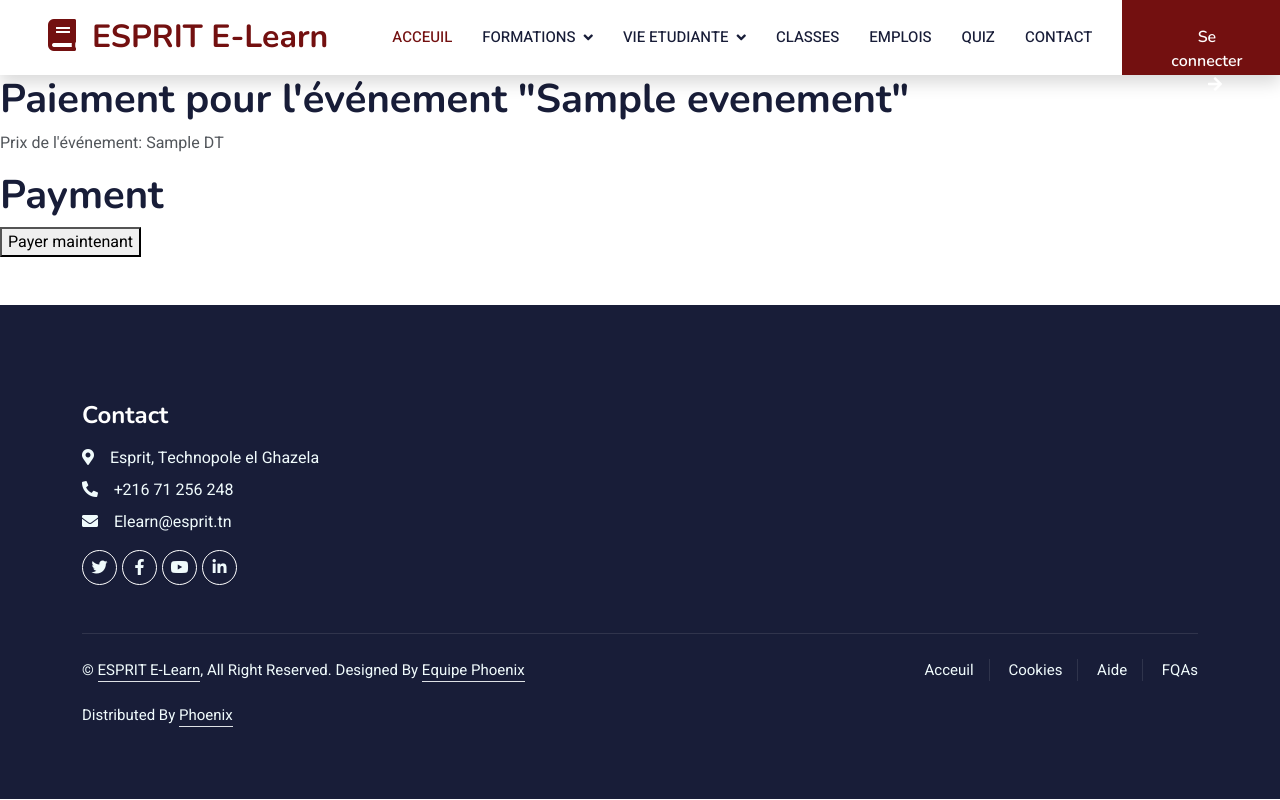
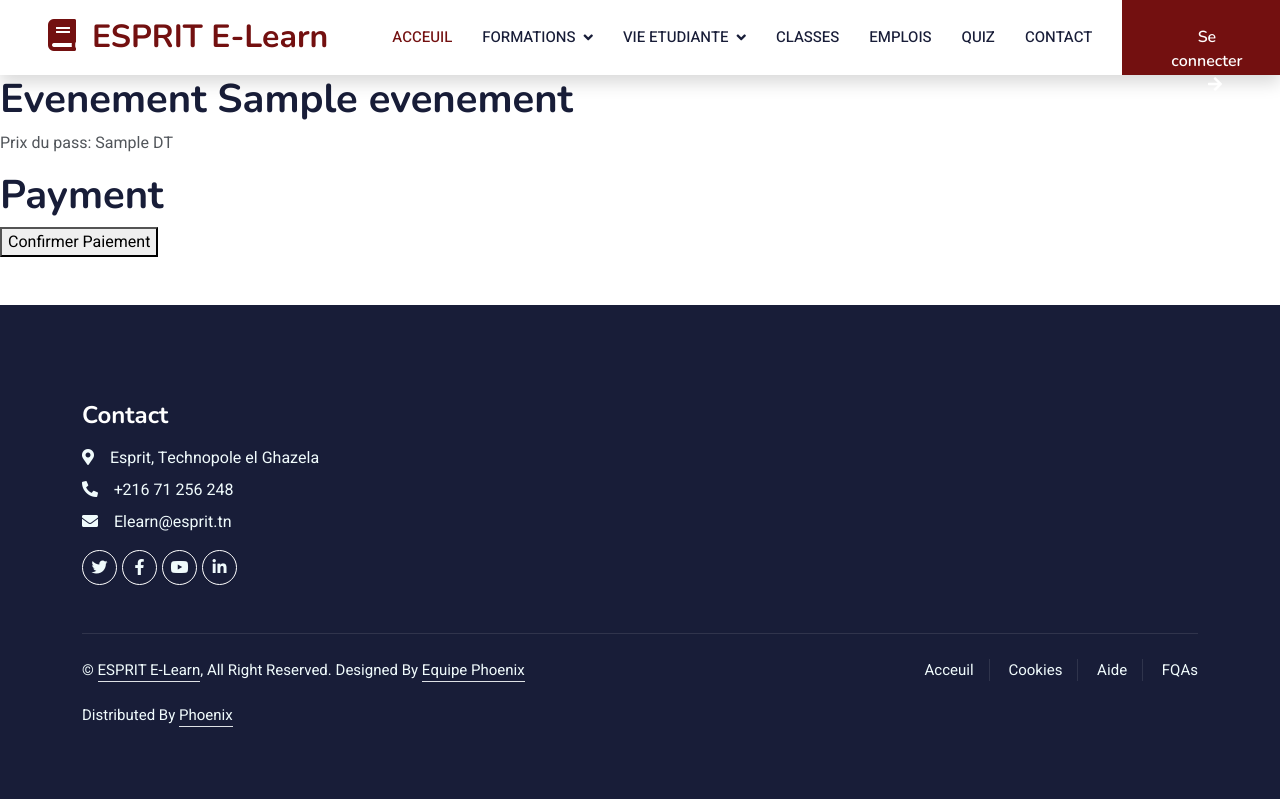
Before and after one commit to rayaabdelhafidh/EspritE-LearnWeb, a Symfony app: template templates/evenement/payment.html.twig in a window 1280 px wide. Run offline with Twig, Linux system fonts and the light colour scheme; the template is opened without the code that fills it: most values are stand-ins (such as "Sample title", 1, 10 or a date in 2020); some libraries are stand-ins or nearby versions.

Commit message:
paiement stripe

```diff
--- a/config/services.yaml
+++ b/config/services.yaml
@@ -4,7 +4,8 @@
 # Put parameters here that don't need to change on each machine where the app is deployed
 # https://symfony.com/doc/current/best_practices.html#use-parameters-for-application-configuration
 parameters:
-    stripe_public_key: 'sk_test_51MiLxXDj8DllmHoGdij9Kn3ssUzp6qdna36XzuWr5Lbq5jKb2TnMkygJ6bCOU45gFmrZz8xtnUB1NWGGJSZPXROP00bZcx8mmF'
+    stripe_public_key: 'pk_test_oKhSR5nslBRnBZpjO6KuzZeX'
+    stripe_secret_key: 'sk_test_VePHdqKTYQjKNInc7u56JBrQ'
 
 
 services:
--- a/src/Controller/EvenementController.php
+++ b/src/Controller/EvenementController.php
@@ -155,7 +155,7 @@ class EvenementController extends AbstractController
     public function payment(Evenement $evenement): Response
     {
     // Configure Stripe with your API key
-    Stripe::setApiKey($this->getParameter('stripe_public_key'));
+    Stripe::setApiKey($this->getParameter('stripe_secret_key'));
 
     // Create a PaymentIntent with the price of the event
     $intent = PaymentIntent::create([
@@ -169,6 +169,7 @@ class EvenementController extends AbstractController
         'stripe_public_key' => $this->getParameter('stripe_public_key'), // Passer la clé publique de Stripe au modèle
     ]);
 }
+
 
 #[Route('evenementStat',name:'app_evenement_stat')]
 function statistique(ChartBuilderInterface $chartBuilder,EvenementRepository $evenementRepository,ClubRepository $clubRepository): Response
--- a/templates/evenement/payment.html.twig
+++ b/templates/evenement/payment.html.twig
@@ -4,8 +4,8 @@
 {% block title %}Paiement pour {{ evenement.nomevenement }}{% endblock %}
 
 {% block body %}
-    <h1>Paiement pour l'événement "{{ evenement.nomevenement }}"</h1>
-    <p>Prix de l'événement: {{ evenement.prixEvenement }} DT</p>
+    <h1>Evenement {{ evenement.nomevenement }} </h1>
+    <p>Prix du pass: {{ evenement.prixEvenement }} DT</p>
 <script src="https://js.stripe.com/v3/"></script>
    <h1>Payment</h1>
 
@@ -16,10 +16,12 @@
         <div id="card-errors" role="alert"></div>
 
         <button id="submit">
-            <span id="button-text">Payer maintenant</span>
+            <span id="button-text">Confirmer Paiement</span>
         </button>
     </form>
-
+<div id="payment-success" style="display: none;">
+        <p>Votre paiement a été effectué avec succès!</p>
+    </div>
     <script>
         var stripe = Stripe('{{ stripe_public_key }}');
         var elements = stripe.elements();
@@ -68,8 +70,9 @@
                     var errorElement = document.getElementById('card-errors');
                     errorElement.textContent = result.error.message;
                 } else {
-                    if (result.paymentIntent.status === 'succeeded') {
-                        // Payment successful, handle accordingly
+                    if (result.paymentIntent.status == 'succeeded') {
+                        // Payment successful, display success message
+
                     }
                 }
             });
```
